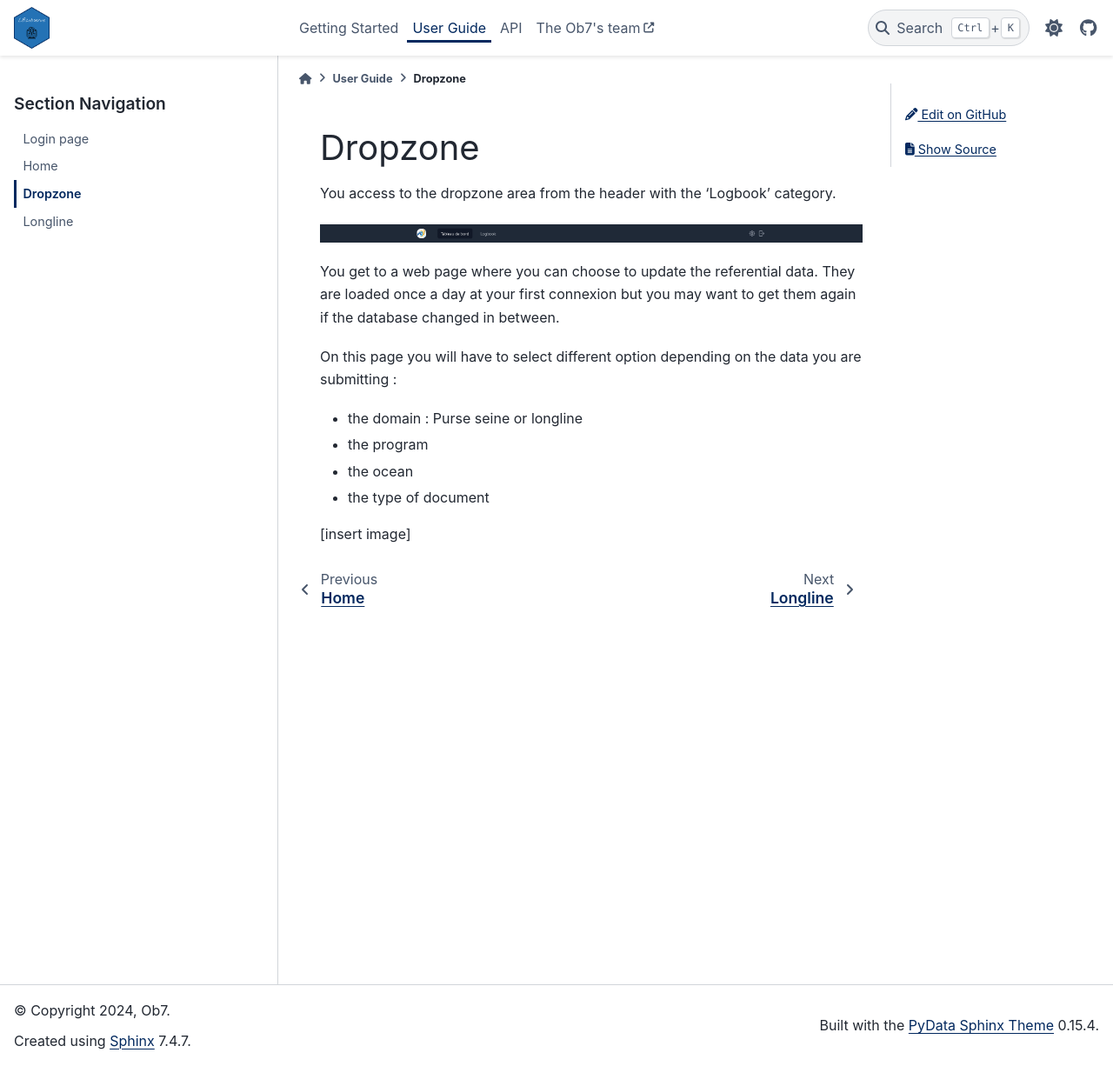
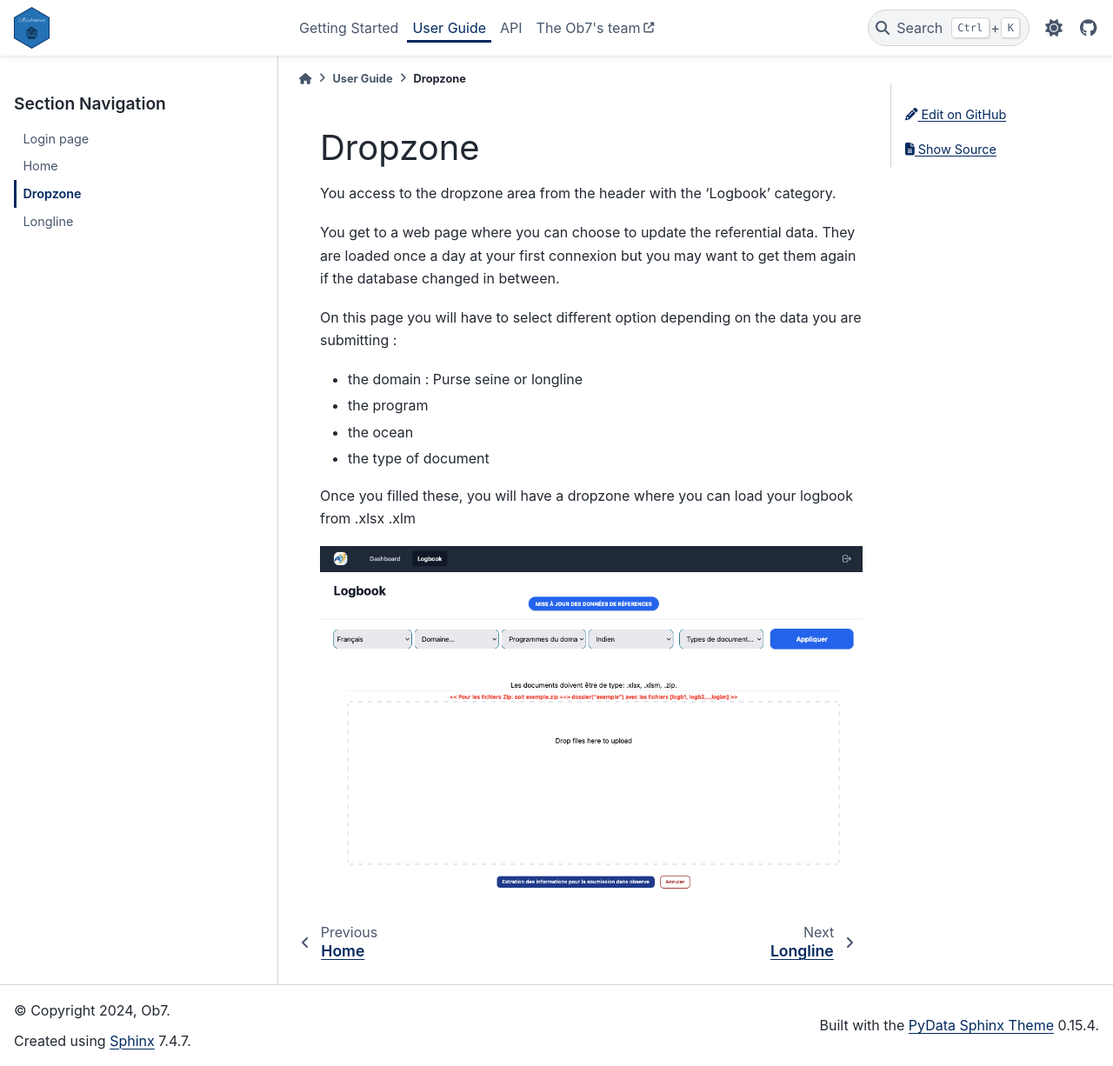
Before and after one commit to OB7-IRD/observe-logbooks-reader-webapp, a Sphinx documentation site: the page built from docs/source/user_guide/dropzone.md, in a window 1280 px wide and 1226 px high. Shown: the whole window at 87% size. Built offline with Sphinx 7.4.7 and the PyData theme 0.15.4, drawn with Linux system fonts in a browser that asks for light colours.

Commit message:
sphinx updates

```diff
--- a/docs/source/user_guide/dropzone.md
+++ b/docs/source/user_guide/dropzone.md
@@ -1,9 +1,6 @@
 # Dropzone
 
 You access to the dropzone area from the header with the 'Logbook' category.
-
-![image](../img/header.png)
-
 
 You get to a web page where you can choose to update the referential data. They are loaded once a day at your first connexion but you may want to get them again if the database changed in between.
 
@@ -14,4 +11,7 @@ On this page you will have to select different option depending on the data you
 - the ocean
 - the type of document
 
-[insert image]
+
+Once you filled these, you will have a dropzone where you can load your logbook from .xlsx .xlm
+
+![image](../img/dropzone.png)
```
Also changed, not shown: docs/source/user_guide/home.md (+2 -0 lines), docs/source/user_guide/palangre.md (+22 -0 lines), docs/source/img/dropzone.png (added), docs/source/img/header.png (deleted), docs/source/img/home.png (added).
